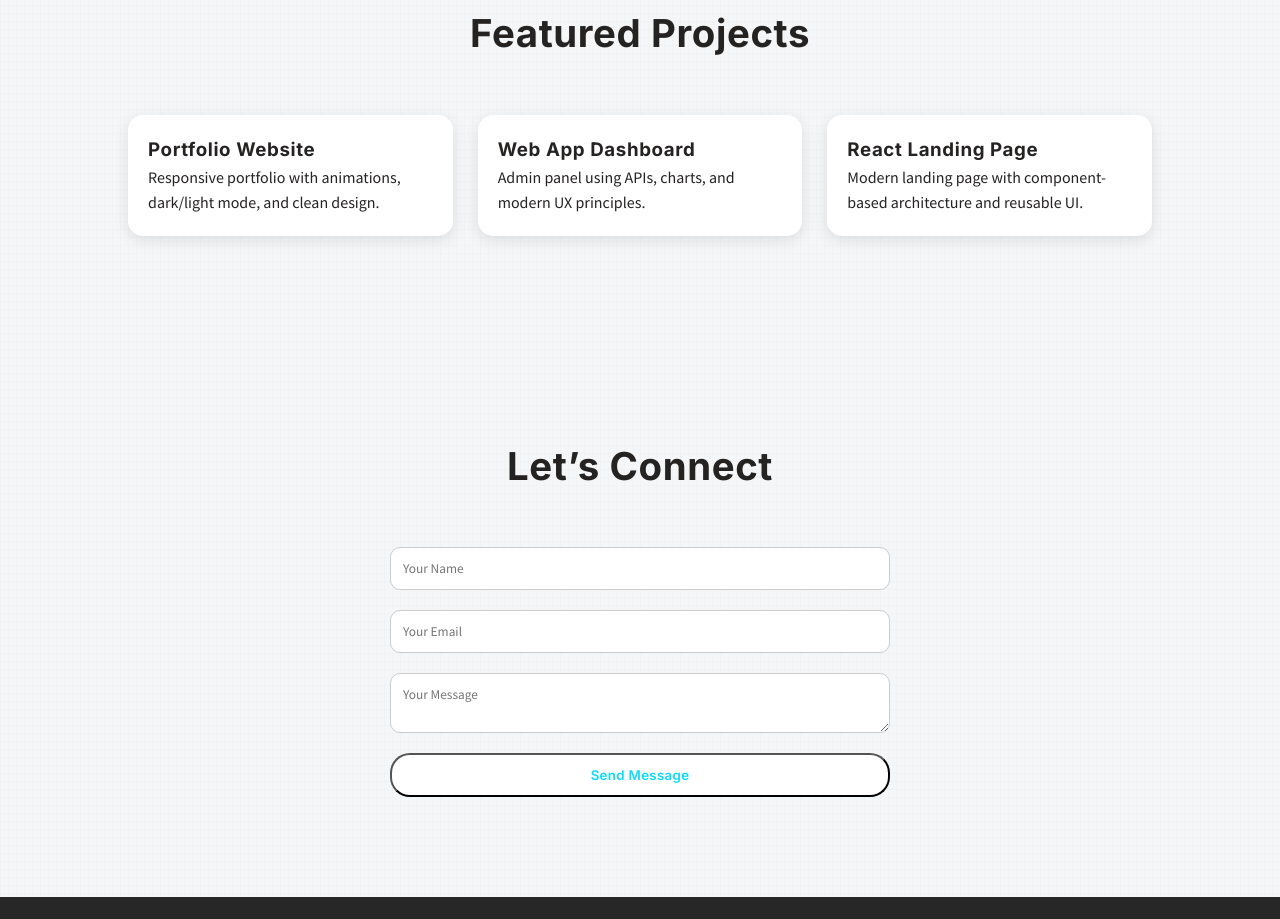
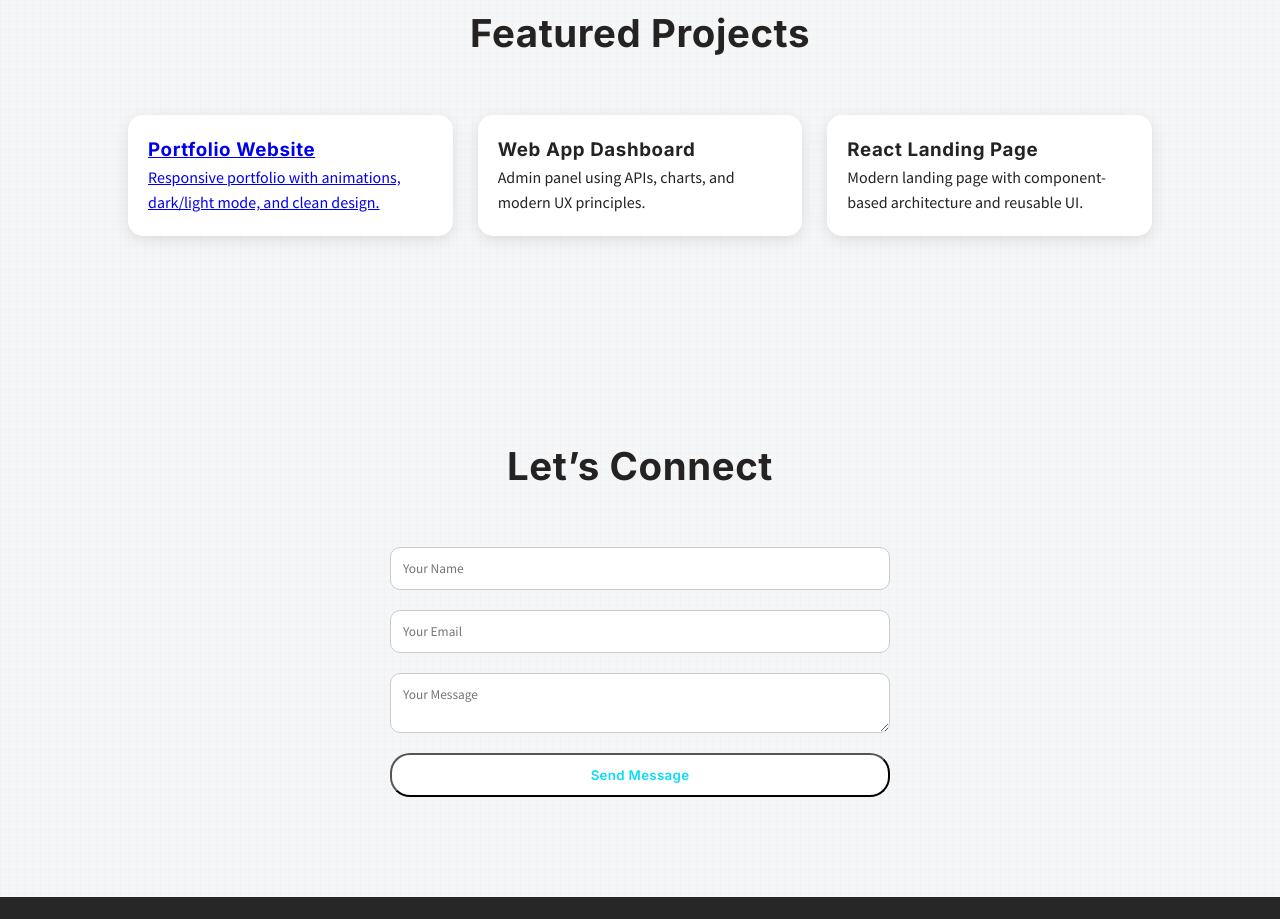
Before and after one commit to elusive10-bit/elusive10-bit.github.io, a plain HTML site: page index.html in a window 1280 px wide. Shown: the part 1331-2250 px from the top of the page. Drawn offline with Linux system fonts and the light colour scheme.

Commit message:
Update index.html

```diff
--- a/index.html
+++ b/index.html
@@ -362,8 +362,10 @@
       <div class="project-card">
         <!-- <img src="https://via.placeholder.com/400x250" alt="Project 1" /> -->
         <div class="project-info">
-          <h3>Portfolio Website</h3>
-          <p>Responsive portfolio with animations, dark/light mode, and clean design.</p>
+          <a href="elusive10-bit.github.io/instrumentDND">
+            <h3>Portfolio Website</h3>
+            <p>Responsive portfolio with animations, dark/light mode, and clean design.</p>
+          </a>
         </div>
       </div>
       <div class="project-card">
```
